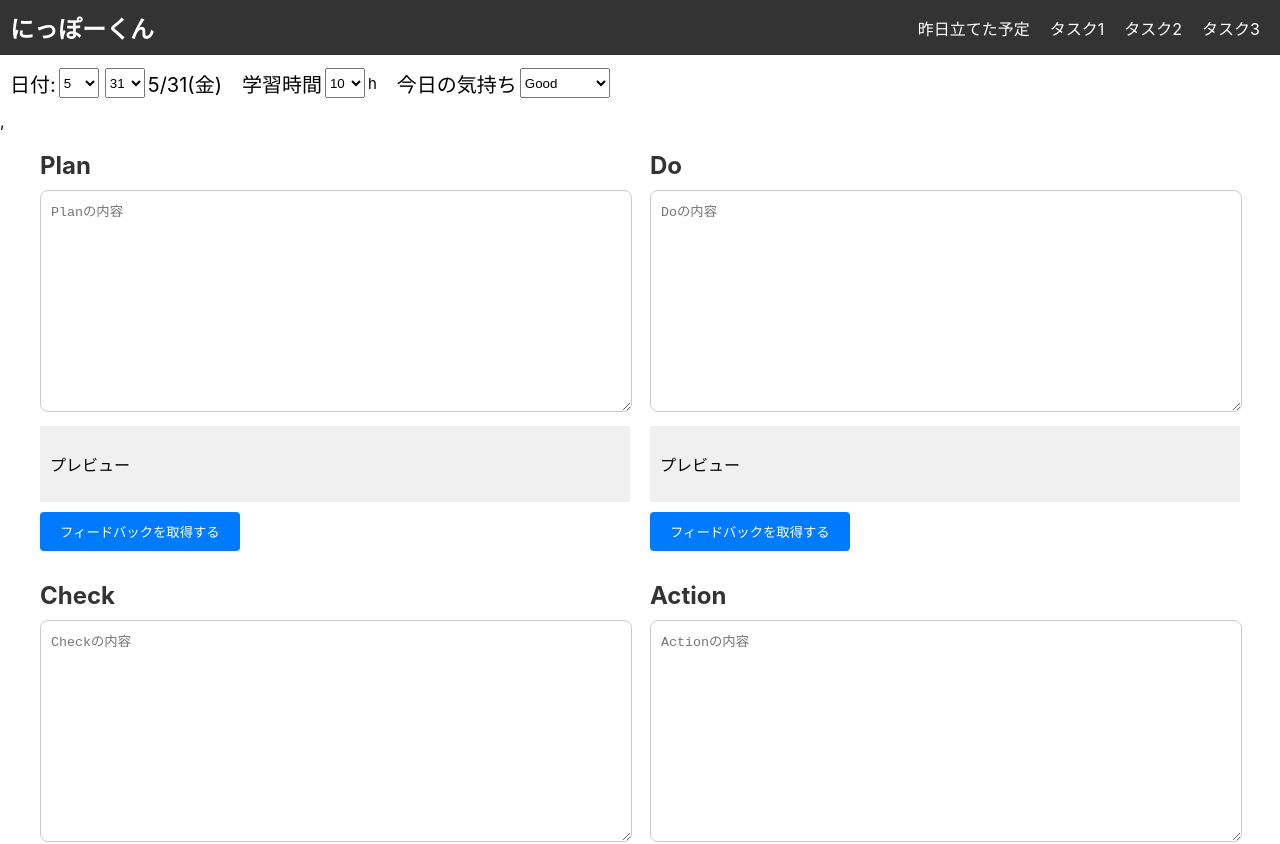
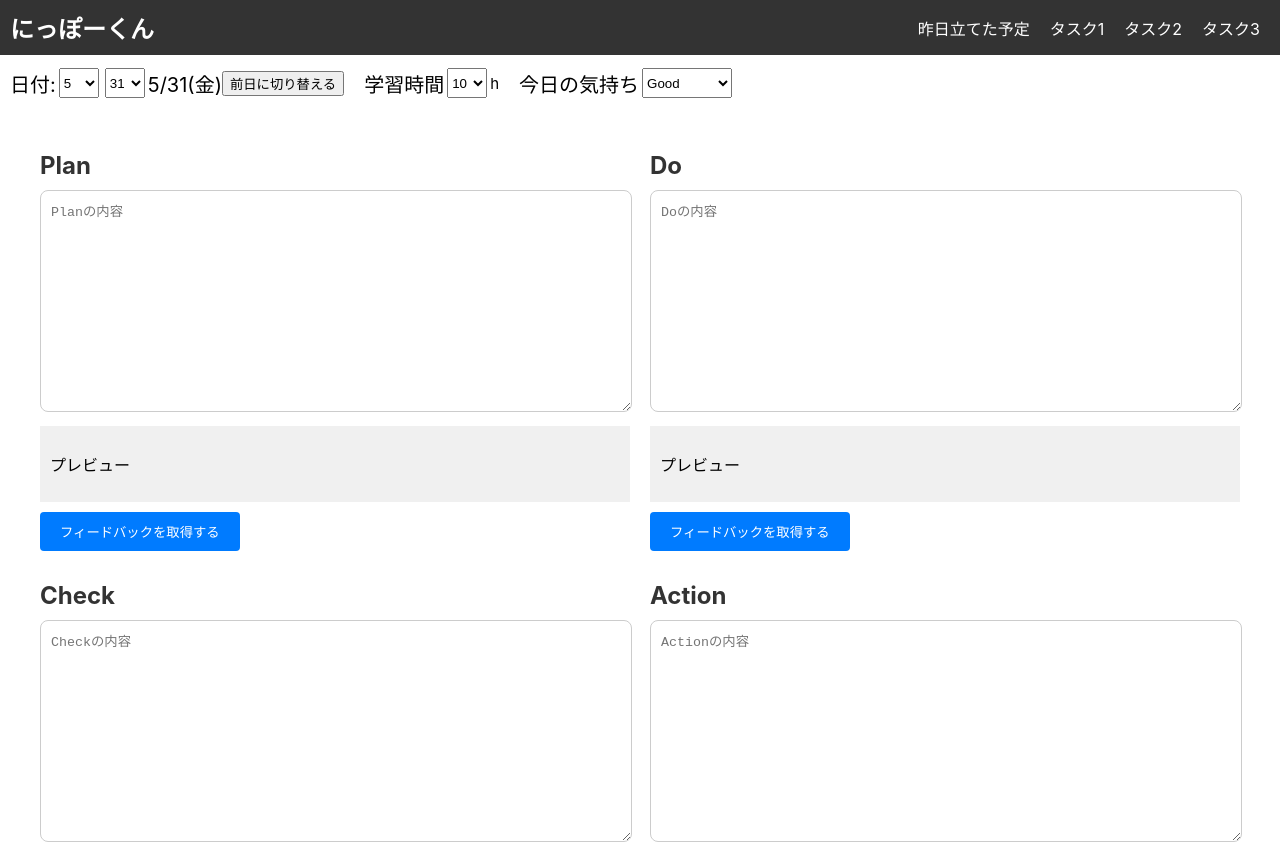
Before and after one commit to apprentice-team-3/DEV2, a React (Create React App) app in the folder nippo-kun/: page / in a window 1280 px wide. Shown: the top 844 px of the page. Built offline with nearby package versions, Linux system fonts and the light colour scheme.

Commit message:
前日切り替えボタン作成、その他修正

```diff
--- a/nippo-kun/src/components/MetaData/index.css
+++ b/nippo-kun/src/components/MetaData/index.css
@@ -31,7 +31,8 @@ select {
   height: 30px;
 }
 
-.Todo {
+.ToDo {
   font-size: larger;
   font-weight: bold;
+  padding: 10px;
 }
--- a/nippo-kun/src/components/MetaData/index.js
+++ b/nippo-kun/src/components/MetaData/index.js
@@ -3,7 +3,7 @@ import { useSelector } from 'react-redux';
 import './index.css';
 
 function MetaData() {
-    const todo = useSelector((state) => state.todo.todo);
+    const todo = useSelector((state) => state.todor.todo);
 
     const [currentDate, setCurrentDate] = useState(() => {
         const today = new Date();
@@ -73,6 +73,17 @@ function MetaData() {
         localStorage.setItem('defaultTodayMind', newMind);
     };
 
+    const handlePreviousDay = () => {
+        const year = new Date().getFullYear();
+        let date = new Date(year, selectedMonth - 1, selectedDay);
+        date.setDate(date.getDate() - 1);
+
+        const newMonth = date.getMonth() + 1;
+        const newDay = date.getDate();
+
+        handleDateChange(newMonth, newDay);
+    };
+
     return (
         <>
             <div className='MetaData'>
@@ -89,6 +100,7 @@ function MetaData() {
                         ))}
                     </select>
                     <div>{currentDate}({dayOfWeek})</div>
+                    <button onClick={handlePreviousDay}>前日に切り替える</button>
                 </div>
                 <div className='time'>
                     <div>学習時間</div>
--- a/nippo-kun/src/components/header/index.css
+++ b/nippo-kun/src/components/header/index.css
@@ -31,3 +31,7 @@
 .header-nav a:hover {
   text-decoration: underline;
 }
+
+.yesterday-task {
+  cursor: pointer;
+}
--- a/nippo-kun/src/components/header/index.js
+++ b/nippo-kun/src/components/header/index.js
@@ -33,7 +33,7 @@ function Header() {
           {yesterdayTasks.length > 0 ? (
             <ul>
               {yesterdayTasks.map((task, index) => (
-                <li key={index} onClick={() => handleClick(task)}>
+                <li className='yesterday-task' key={index} onClick={() => handleClick(task)}>
                   {task}
                 </li>
               ))}
--- a/nippo-kun/src/index.js
+++ b/nippo-kun/src/index.js
@@ -14,7 +14,7 @@ root.render(
     <Provider store={store}>
       <Header />
       <MetaData />
-    </Provider>,
+    </Provider>
     <PDCA />
   </React.StrictMode>
 );
--- a/nippo-kun/src/store.js
+++ b/nippo-kun/src/store.js
@@ -3,7 +3,7 @@ import todoReducer from './todoSlice';
 
 const store = configureStore({
     reducer: {
-        todo: todoReducer,
+        todor: todoReducer,
     },
 });
 
--- a/nippo-kun/src/todoSlice.js
+++ b/nippo-kun/src/todoSlice.js
@@ -7,7 +7,7 @@ const initialState = {
 };
 
 const todoSlice = createSlice({
-    name: 'todo',
+    name: 'todor',
     initialState,
     reducers: {
         setTodo: (state, action) => {
```
